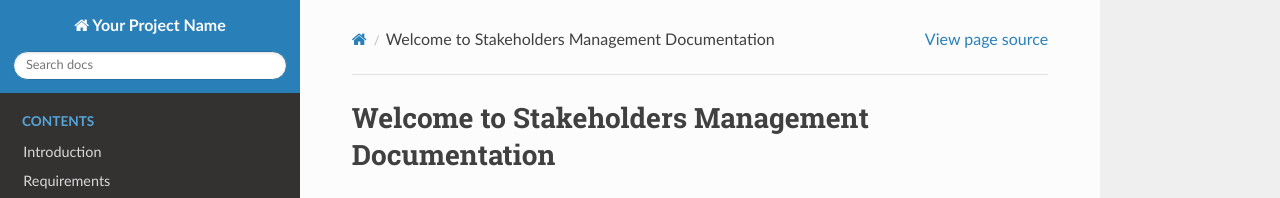
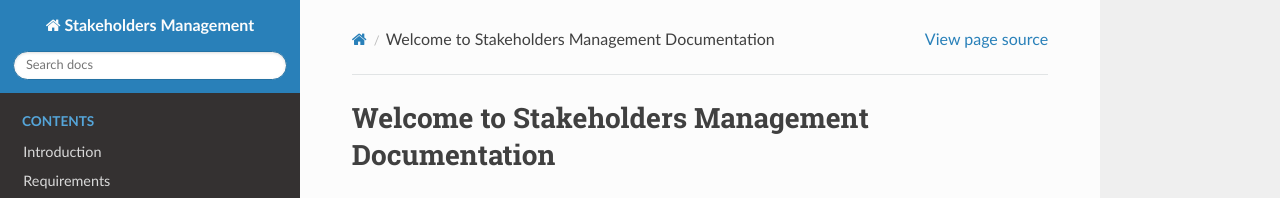
Before and after one commit to vanHeemstraSystems/stakeholders-management, a Sphinx documentation site: the page built from docs/source/index.rst, in a window 1280 px wide. Shown: the top 198 px of the page. Built offline with Sphinx 7.4.7 and the Read the Docs theme 3.1.0, drawn with Linux system fonts in a browser that asks for light colours; pages that are not in the unit, such as notebooks, are missing from menus.

Commit message:
Update conf.py

```diff
--- a/docs/source/conf.py
+++ b/docs/source/conf.py
@@ -1,7 +1,7 @@
 # Configuration file for the Sphinx documentation builder.
 
 # -- Project information -----------------------------------------------------
-project = 'Your Project Name'
+project = 'Stakeholders Management'
 copyright = '2025 - present, van Heemstra Systems'
 author = 'Willem van Heemstra'
 
```
